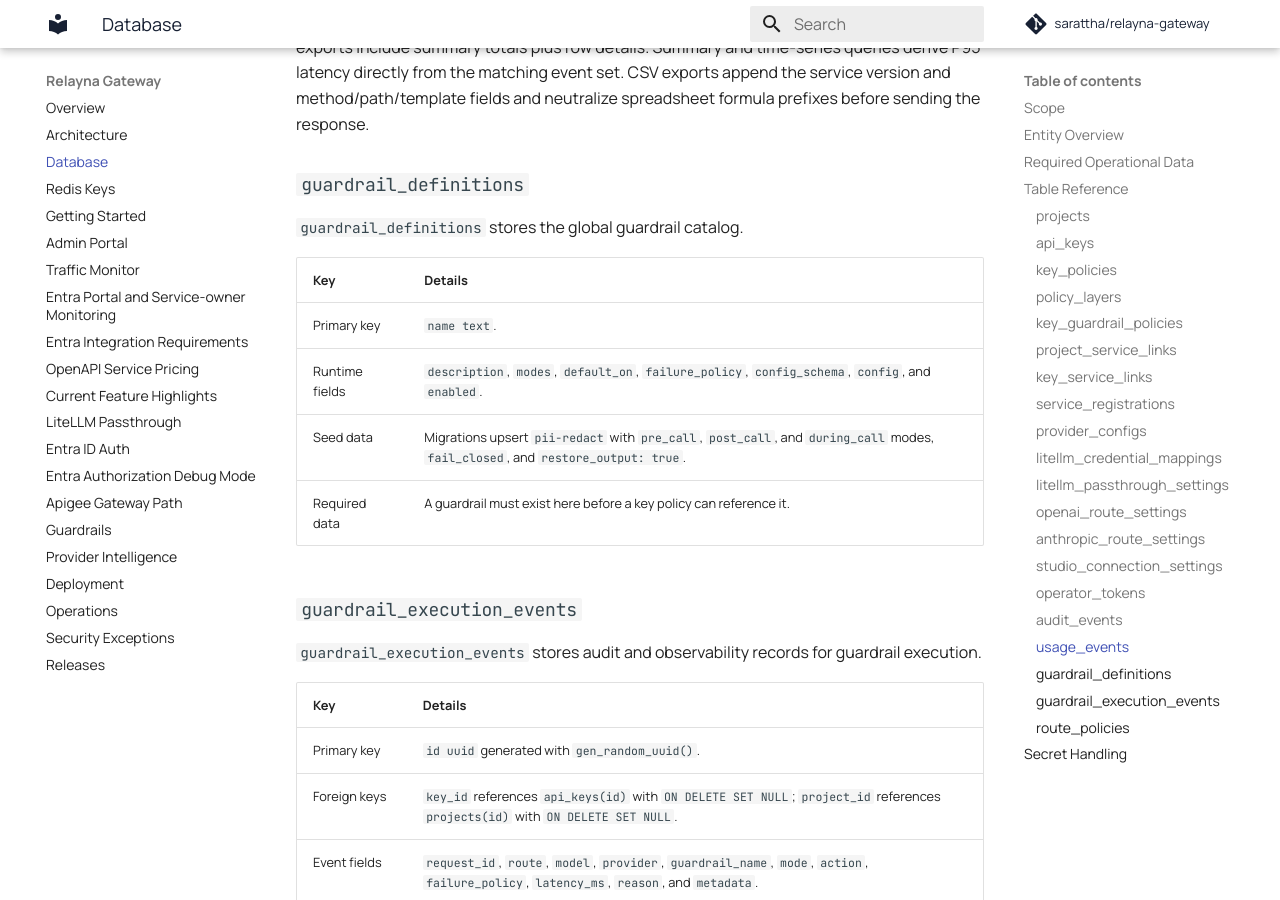
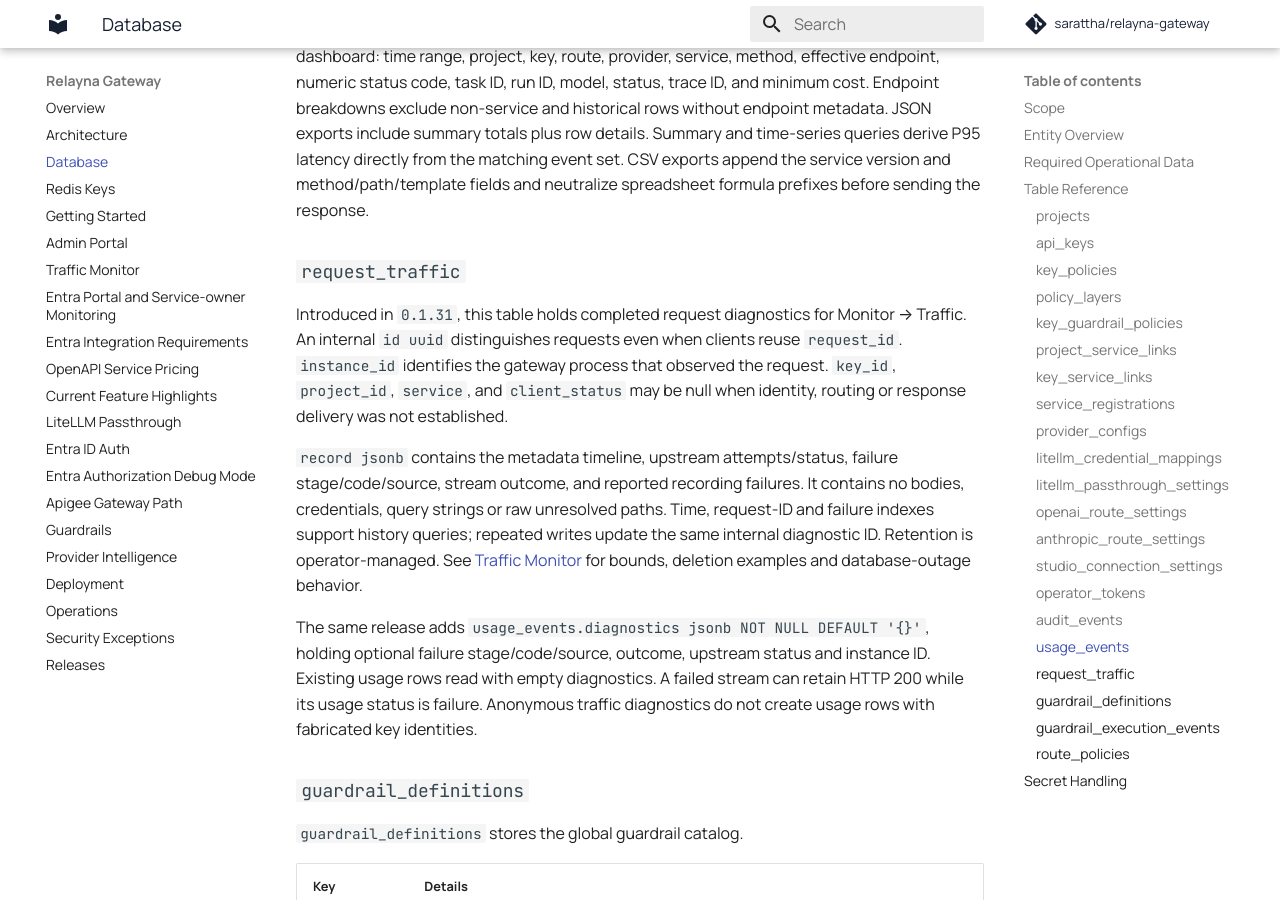
Before and after one commit to sarattha/relayna-gateway, an MkDocs documentation site: the page built from docs/database.md, in a window 1280 px wide and 900 px high, scrolled down 12980 px. Built offline with MkDocs 1.6.1 and Material for MkDocs 9.7.7, drawn with Linux system fonts in a browser that asks for light colours; comment, search, counter and statistics services are not loaded; some of the changed text lies outside the part shown.

Commit message:
docs: document traffic storage and verification results

```diff
--- a/docs/database.md
+++ b/docs/database.md
@@ -34,6 +34,7 @@
 | Audit | `audit_events` | Stores append-only operator mutation records with redacted snapshots. |
 | Provider intelligence | `provider_health_states`, `request_debug_bundles`, `service_registry_snapshots` | Stores health/circuit state, sanitized request debug bundles with optional project attribution, and import version history. |
 | Usage | `usage_events` | Stores request accounting for admin usage views, exports, budget rehydration, Relayna Studio consumption, and trace-aware analytics. |
+| Traffic diagnostics | `request_traffic` | Stores completed metadata diagnostics, including requests without authenticated identity or a resolved route. |
 
 ## Required Operational Data
 
@@ -326,6 +327,28 @@
 method/path/template fields and neutralize spreadsheet formula prefixes before
 sending the response.
 
+### `request_traffic`
+
+Introduced in `0.1.31`, this table holds completed request diagnostics for
+Monitor → Traffic. An internal `id uuid` distinguishes requests even when clients
+reuse `request_id`. `instance_id` identifies the gateway process that observed the
+request. `key_id`, `project_id`, `service`, and `client_status` may be null when
+identity, routing or response delivery was not established.
+
+`record jsonb` contains the metadata timeline, upstream attempts/status, failure
+stage/code/source, stream outcome, and reported recording failures. It contains no
+bodies, credentials, query strings or raw unresolved paths. Time, request-ID and
+failure indexes support history queries; repeated writes update the same
+internal diagnostic ID. Retention is operator-managed. See
+[Traffic Monitor](operations/traffic-monitor.md) for bounds, deletion examples and
+database-outage behavior.
+
+The same release adds `usage_events.diagnostics jsonb NOT NULL DEFAULT '{}'`,
+holding optional failure stage/code/source, outcome, upstream status and instance
+ID. Existing usage rows read with empty diagnostics. A failed stream can retain
+HTTP 200 while its usage status is failure. Anonymous traffic diagnostics do not
+create usage rows with fabricated key identities.
+
 ### `guardrail_definitions`
 
 `guardrail_definitions` stores the global guardrail catalog.
```
Also changed, not shown: CHANGELOG.md (+2 -0 lines), docs/current-features.md (+1 -1 lines), docs/releases.md (+2 -2 lines), internal/execplans/live-traffic-monitor.md (+12 -2 lines), internal/test-reports/live-traffic-monitor/README.md (+7 -0 lines).
